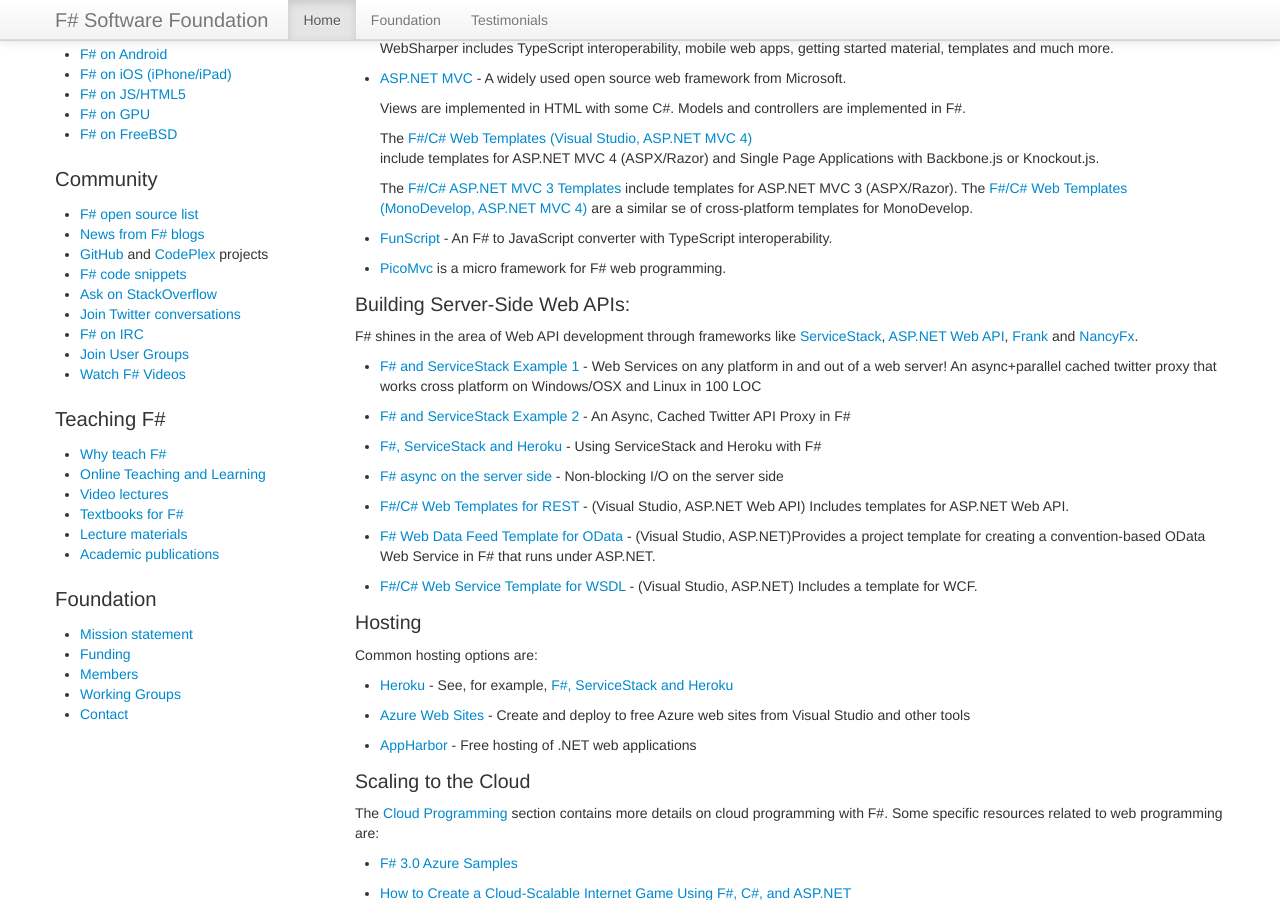
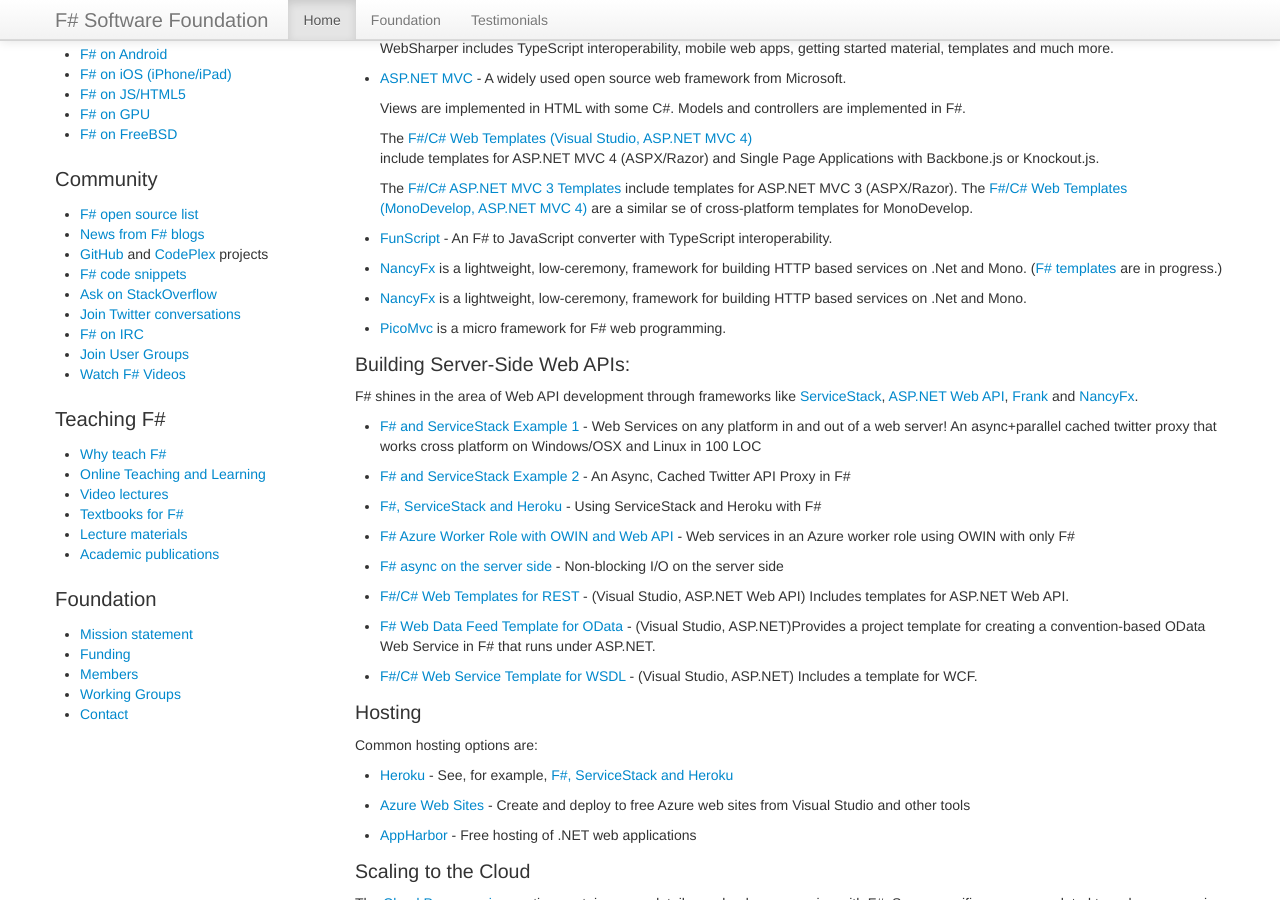
Before and after one commit to fsharp/fsharp.org, a Jekyll site: the page built from webstacks/index.md, in a window 1280 px wide and 900 px high, scrolled down 431 px. Built offline with Jekyll 4.4.1, drawn with Linux system fonts in a browser that asks for light colours; nearby versions of some CDN libraries; some web fonts are replaced; comment, search, counter and statistics services are not loaded.

Commit message:
Add NancyFx and Azure+OWIN solutions.

```diff
--- a/webstacks/index.md
+++ b/webstacks/index.md
@@ -33,6 +33,10 @@
 
  * [FunScript](http://funscript.info/) - An F# to JavaScript converter with TypeScript interoperability.
 
+ * [NancyFx](https://github.com/NancyFx/Nancy) is a lightweight, low-ceremony, framework for building HTTP based services on .Net and Mono. ([F# templates](https://github.com/NancyFx/Nancy.Templates/pull/2) are in progress.)
+
+ * [NancyFx](https://github.com/NancyFx/Nancy) is a lightweight, low-ceremony, framework for building HTTP based services on .Net and Mono.
+
  * [PicoMvc](https://github.com/robertpi/PicoMvc) is a micro framework for F# web programming.
 
 ### Building Server-Side Web APIs:
@@ -43,6 +47,7 @@
  * [F# and ServiceStack Example 1](http://www.servicestack.net/mythz_blog/?p=785) - Web Services on any platform in and out of a web server! An async+parallel cached twitter proxy that works cross platform on Windows/OSX and Linux in 100 LOC
  * [F# and ServiceStack Example 2](http://www.servicestack.net/mythz_blog/?p=811) - An Async, Cached Twitter API Proxy in F#
  * [F#, ServiceStack and Heroku](https://github.com/kunjee17/ServiceStackHeroku) - Using ServiceStack and Heroku with F#
+ * [F# Azure Worker Role with OWIN and Web API](https://github.com/panesofglass/AzureFSharpOwin) - Web services in an Azure worker role using OWIN with only F#
  * [F# async on the server side](http://lorgonblog.wordpress.com/2010/03/28/f-async-on-the-server-side/) - Non-blocking I/O on the server side
  * [F#/C# Web Templates for REST](http://visualstudiogallery.msdn.microsoft.com/3d2bf938-fc9e-403c-90b3-8de27dc23095) -
     (Visual Studio, ASP.NET Web API) Includes templates for ASP.NET Web API.
```
